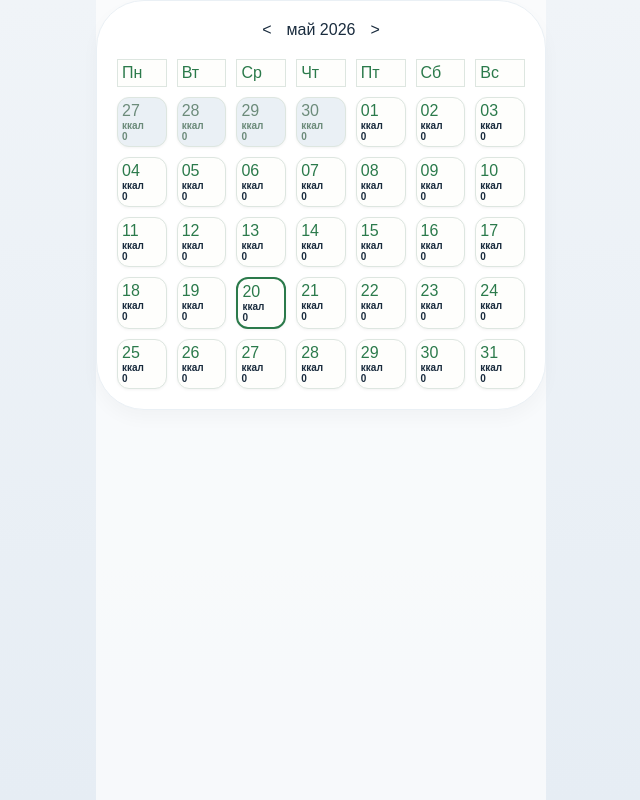
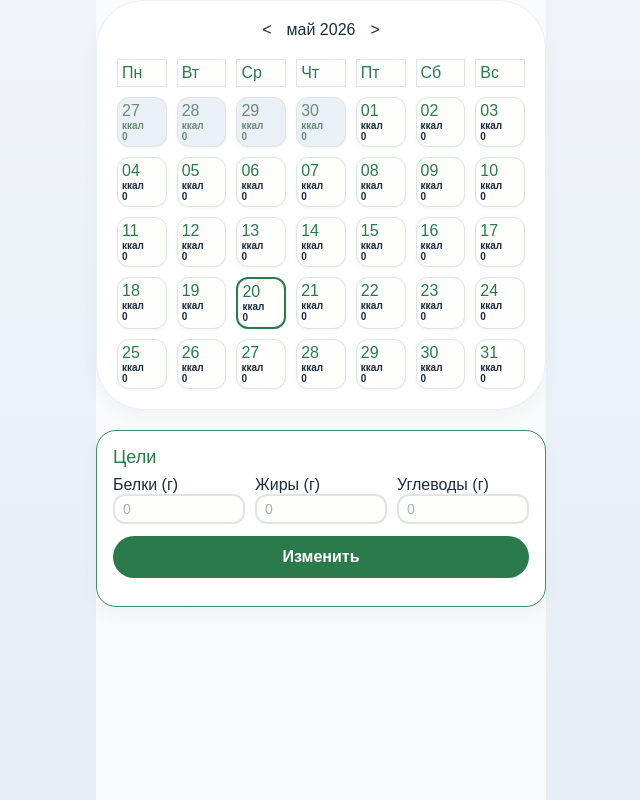
Before and after one commit to Emptytytyty/FoodApp, a React (Vite) app: page / in a window 1280 px wide. Shown: the whole page, without its empty margins (319-959 px from the left). Built offline with nearby package versions, Linux system fonts and the light colour scheme.

Commit message:
feat: add home page, update default app component

```diff
--- a/src/App.tsx
+++ b/src/App.tsx
@@ -5,7 +5,7 @@ import { useEffect } from "react";
 import { useDispatch } from "react-redux";
 import type { AppDispatch } from "./services/store";
 import { loadProducts } from "./services/nutrients/NutrientsSlice";
-import { DatePicker } from "./components/datepicker/DatePicker";
+import { Home } from "./pages/home/Home";
 
 function App() {
   const dispatch = useDispatch<AppDispatch>();
@@ -18,8 +18,7 @@ function App() {
         <Routes>
           <Route
             path="/"
-            element={
-              <DatePicker/>
+            element={<Home/>
             }
           />
           <Route path="/day/:id" element={<DayPage />} />
--- a/src/components/goals-form/GoalsForm.tsx
+++ b/src/components/goals-form/GoalsForm.tsx
@@ -2,7 +2,6 @@ import style from "./goalsForm.module.css";
 import { useDispatch, useSelector } from "../../services/store";
 import { useState, type ChangeEvent } from "react";
 import { setGoals } from "../../services/nutrients/NutrientsSlice";
-import { calcCalories } from "../../utils/helpers/calcCalories";
 
 export const GoalsForm = () => {
   const dispatch = useDispatch();
--- a/src/pages/day-page/DayPage.tsx
+++ b/src/pages/day-page/DayPage.tsx
@@ -4,7 +4,7 @@ import { Totals } from "../../components/totals/Totals";
 import { calcNutrients } from "../../utils/helpers/calcNutrients";
 import style from "./dayPage.module.css";
 import { addDay, productsSelector } from "../../services/nutrients/NutrientsSlice";
-import { useDispatch, useSelector, type AppDispatch, type RootState } from "../../services/store";
+import { useDispatch, useSelector } from "../../services/store";
 import { useEffect } from "react";
 
 export const DayPage = () => {
--- /dev/null
+++ b/src/pages/home/Home.tsx
@@ -0,0 +1,11 @@
+import { DatePicker } from "../../components/datepicker/DatePicker";
+import { GoalsForm } from "../../components/goals-form/GoalsForm";
+
+export const Home = () => {
+  return (
+    <>
+      <DatePicker />
+      <GoalsForm/>
+    </>
+  );
+};
```
Also changed, not shown: src/pages/home/home.module.css (added).
